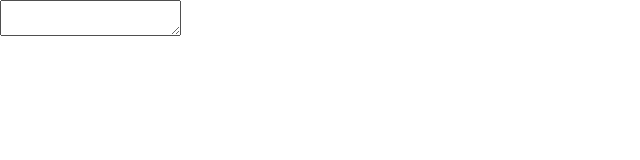
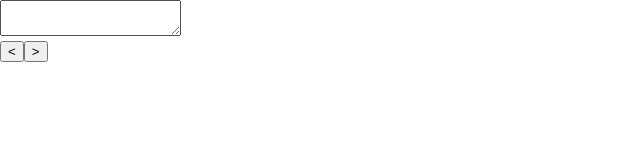
Before and after one commit to CrafterKina/tetori, a React (Create React App) app: page / in a window 1280 px wide. Shown: the top 160 px of the page, without its empty margins (0-640 px from the left). Built offline with nearby package versions, Linux system fonts and the light colour scheme.

Commit message:
Move down parsed contents

```diff
--- a/src/App.tsx
+++ b/src/App.tsx
@@ -1,27 +1,16 @@
 import React, {useState} from 'react';
 import {TextParser} from "./TextParser";
-import {DialogBox} from "./DialogBox";
-
-export interface TetoriPage {
-    dialog: string
-}
-
-export type TetoriContent = Array<TetoriPage>
-
-type State = {
-    content: TetoriContent,
-    pageIndex: number
-}
+import {Tetori, TetoriContent} from "./Tetori";
 
 function App() {
-    const [state, setState] = useState<State>({content: [], pageIndex: 0});
+    const [content, setContent] = useState<TetoriContent>([]);
 
     return (
         <div className="App">
             <TextParser setTetoriContent={(content) => {
-                setState(Object.assign({}, state, {content: content}))
+                setContent(Object.assign({}, content, {content: content}))
             }}/>
-            {state.content[state.pageIndex] ? <DialogBox content={state.content[state.pageIndex].dialog}/> : ""}
+            <Tetori contents={content}/>
         </div>
     );
 }
--- /dev/null
+++ b/src/Tetori.tsx
@@ -0,0 +1,22 @@
+import {DialogBox} from "./DialogBox";
+import React, {useState} from "react";
+import {Pagination} from "./Pagination";
+
+export interface TetoriPage {
+    dialog: string
+}
+
+export type TetoriContent = Array<TetoriPage>
+
+type Props = {
+    contents: TetoriContent
+}
+
+export function Tetori(props: Props) {
+    const [currentPage, setPage] = useState(props.contents[0]);
+
+    return (<div>
+        {currentPage ? <DialogBox content={currentPage.dialog}/> : ""}
+        <Pagination paginateObjects={props.contents} handlePageChange={setPage}/>
+    </div>)
+}
--- a/src/TextParser.tsx
+++ b/src/TextParser.tsx
@@ -1,5 +1,5 @@
 import React, {ChangeEventHandler} from "react";
-import {TetoriContent} from "./App";
+import {TetoriContent} from "./Tetori";
 
 type Props = {
     setTetoriContent(tetoriContent: TetoriContent): void;
```
